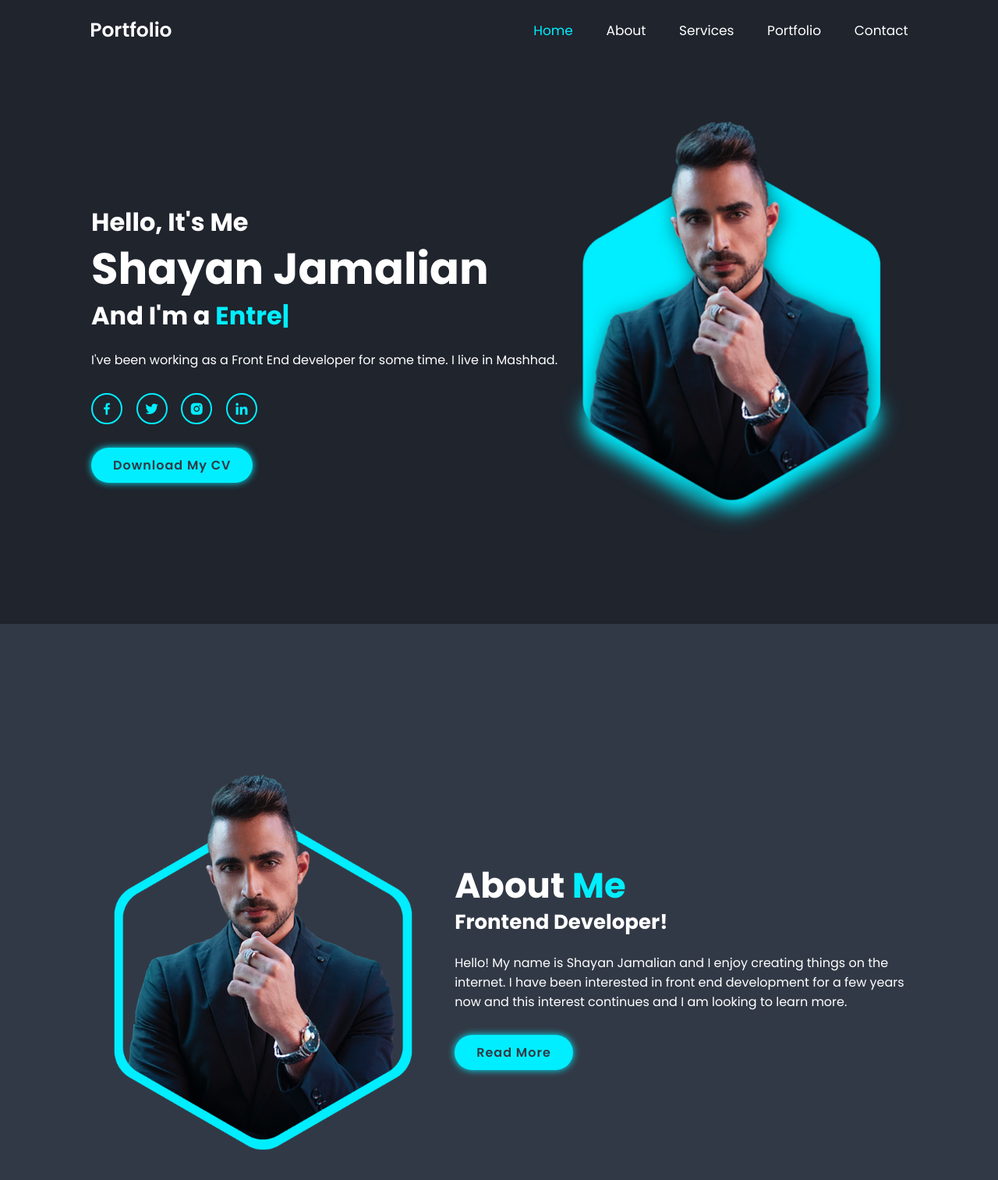
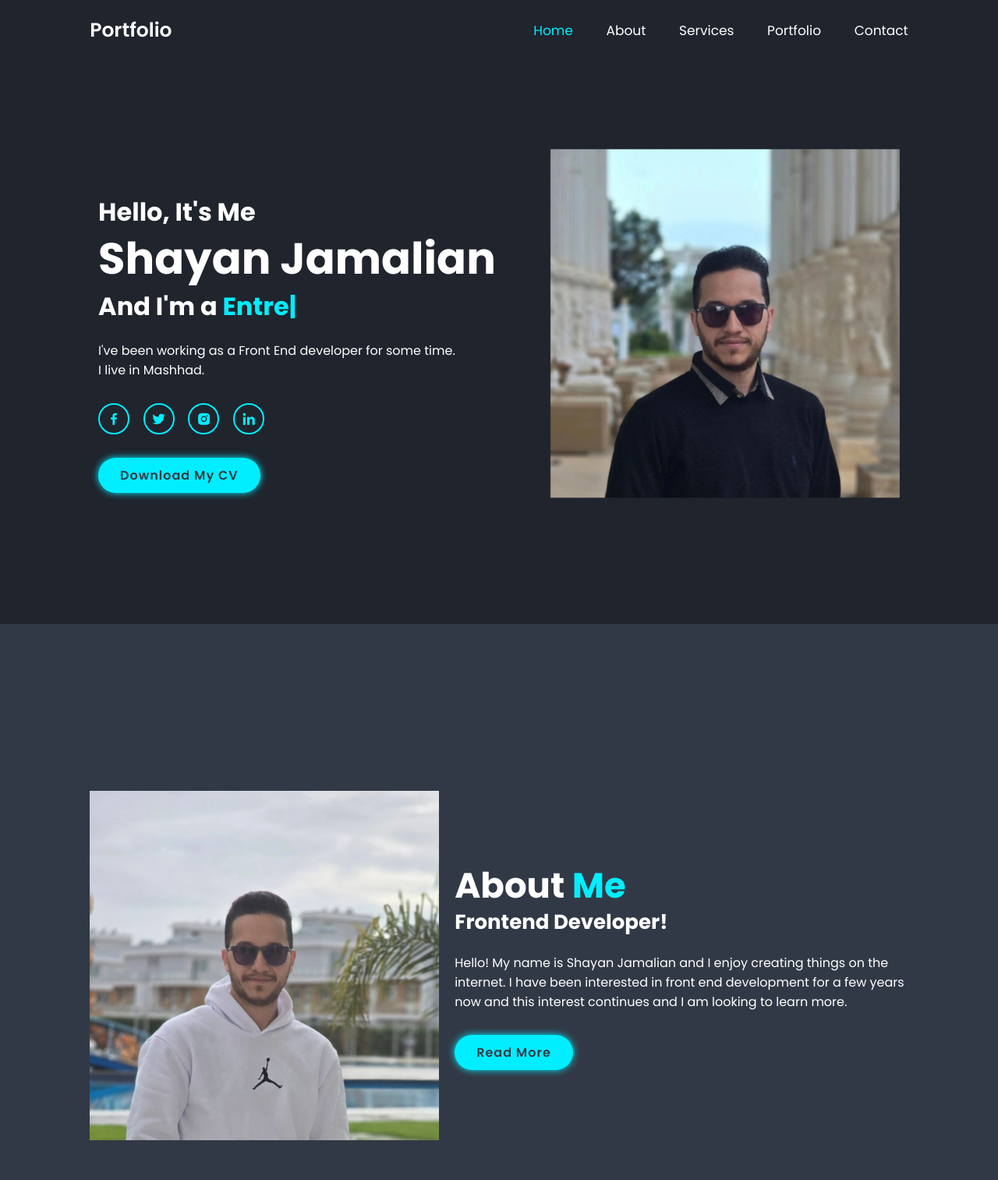
Before and after one commit to shayanjmln/Start-Project-Complete-Responsive-Portfolio-Website, a plain HTML site: page index.html in a window 1280 px wide. Shown: the top 1513 px of the page at 78% size. Drawn offline with nearby package versions, Linux system fonts and the light colour scheme.

Commit message:
Add pictures

```diff
--- a/css/style.css
+++ b/css/style.css
@@ -83,6 +83,7 @@ section {
 
 .home-img img {
     width: 35vw;
+    margin-left: 70px;
     animation: floatImage 4s ease-in-out infinite;
 }
 
--- a/index.html
+++ b/index.html
@@ -35,7 +35,7 @@
         <h3>Hello, It's Me</h3>
         <h1>Shayan Jamalian</h1>
         <h3>And I'm a <span class="multiple-text"></span></h3>
-        <p>I've been working as a Front End developer for some time. I live in Mashhad.</p>
+        <p>I've been working as a Front End developer for some time. <br> I live in Mashhad.</p>
         <div class="social-media">
           <a href="#"><i class='bx bxl-facebook' ></i></a>
           <a href="#"><i class='bx bxl-twitter' ></i></a>
@@ -46,14 +46,14 @@
       </div>
 
       <div class="home-img">
-        <img src="images/home.png" alt="">
+        <img src="images/h1.jpg" alt="">
       </div>
      </section>
 
     <!-- about section design -->
      <section class="about" id="about">
       <div class="about-img">
-        <img src="images/about.png" alt="">
+        <img src="images/h2.jpg" alt="">
       </div>
 
       <div class="about-content">
```
Also changed, not shown: images/h1.jpg (added), images/h2.jpg (added).
